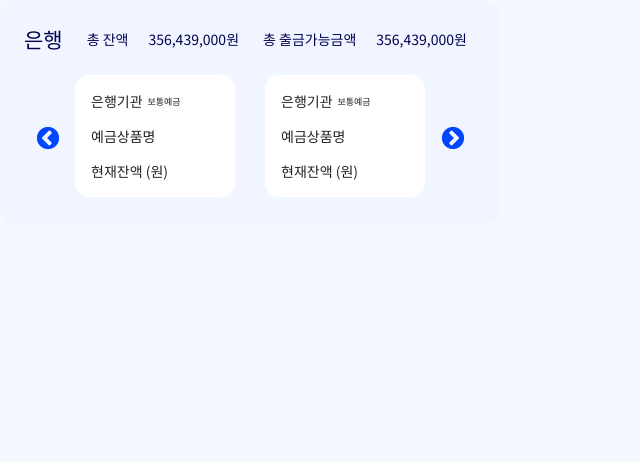
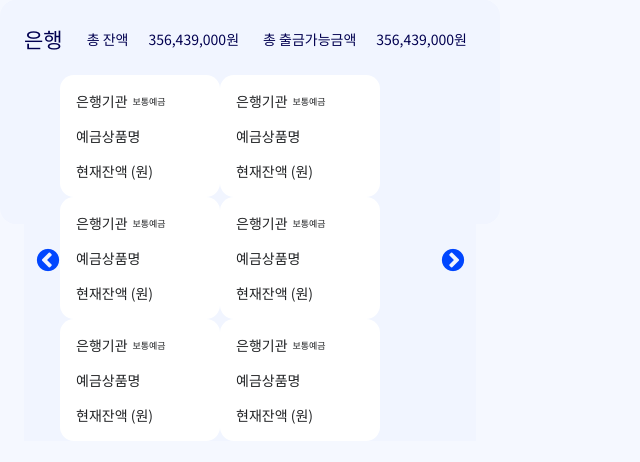
Before and after one commit to PizzaPickle/Frontend, a React (Vite) app in the folder pickle-frontend/: page /allmoney in a window 1280 px wide. Shown: the top 462 px of the page, without its empty margins (0-640 px from the left). Built offline with nearby package versions, Linux system fonts and the light colour scheme.

Commit message:
refactor: props로 slideToShow 개수 받기 추가

```diff
--- a/pickle-frontend/src/components/common/mydata/allmoney/AllMoney.jsx
+++ b/pickle-frontend/src/components/common/mydata/allmoney/AllMoney.jsx
@@ -24,7 +24,7 @@ import {
 export default function AllMoney(props) {
     const settings = {
         className: 'slider variable-width',
-        slidesToShow: 2,
+        slidesToShow: props.showNum,
         slidesToScroll: 1,
         speed: 500,
         infinite: true,
@@ -33,7 +33,7 @@ export default function AllMoney(props) {
     };
 
     return (
-        <Container height={props.height} max-width={props.maxWidth}>
+        <Container height={props.height} maxWidth={props.maxWidth}>
             <BankInfo>
                 <BankTitle>은행</BankTitle>
                 <BalanceContainer>
--- a/pickle-frontend/src/components/customer-home/profit-card/ProfitCard.jsx
+++ b/pickle-frontend/src/components/customer-home/profit-card/ProfitCard.jsx
@@ -2,10 +2,12 @@ import React from "react";
 import AllMoney from "../../common/mydata/allmoney/AllMoney";
 
 export default function ProfitCard() {
+    const showNum = 2;
 
     return (
         <>
-        <AllMoney></AllMoney>
+        <AllMoney showNum={showNum}>
+        </AllMoney>
         </>
     );
 
```
